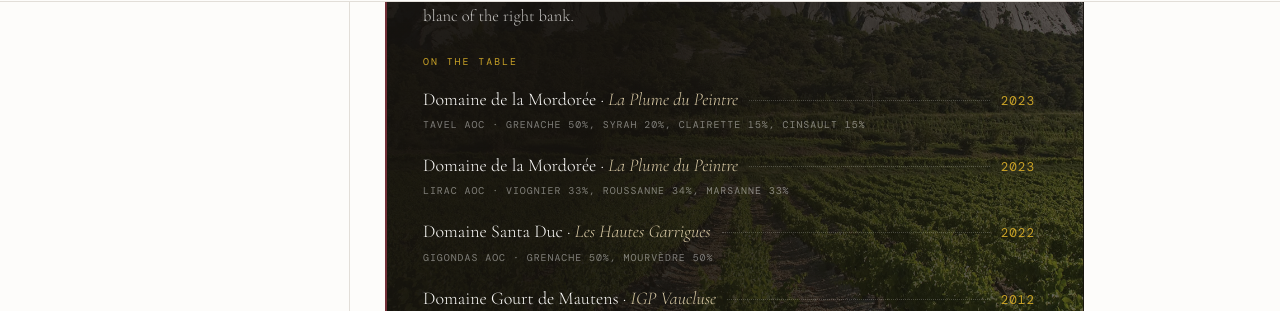
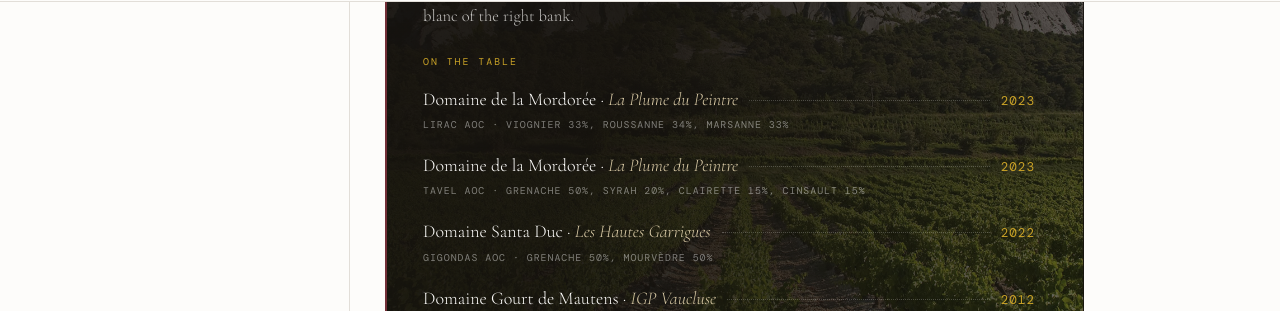
Before and after one commit to silviodirubbo/cellar, a Jekyll site: the page built from tastings/index.html, in a window 1280 px wide and 900 px high, scrolled down 965 px. Shown: the part 142-453 px from the top of the window. Built offline with Jekyll 4.4.1, drawn with Linux system fonts in a browser that asks for light colours; some web fonts are replaced.

```diff
--- a/_data/tastings.yml
+++ b/_data/tastings.yml
@@ -52,13 +52,13 @@
     - name: "La Plume du Peintre"
       producer: "Domaine de la Mordorée"
       vintage: 2023
-      appellation: "Tavel AOC"
-      blend: "Grenache 50%, Syrah 20%, Clairette 15%, Cinsault 15%"
+      appellation: "Lirac AOC"
+      blend: "Viognier 33%, Roussanne 34%, Marsanne 33%"
     - name: "La Plume du Peintre"
       producer: "Domaine de la Mordorée"
       vintage: 2023
-      appellation: "Lirac AOC"
-      blend: "Viognier 33%, Roussanne 34%, Marsanne 33%"
+      appellation: "Tavel AOC"
+      blend: "Grenache 50%, Syrah 20%, Clairette 15%, Cinsault 15%"
     - name: "Les Hautes Garrigues"
       producer: "Domaine Santa Duc"
       vintage: 2022
```
